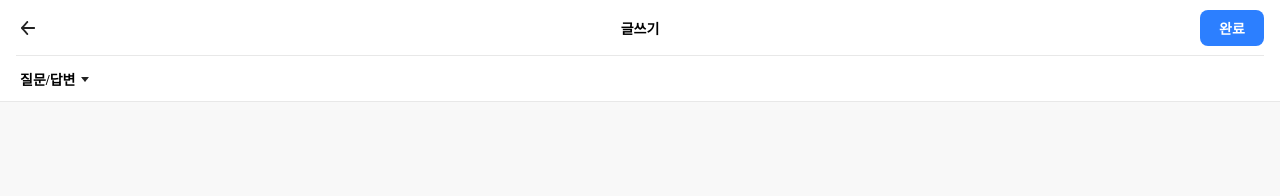
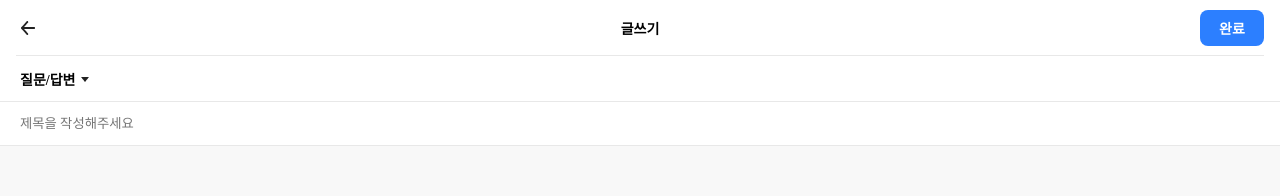
Before and after one commit to peppermintc/community-mobile, a React (Create React App) app: page /community/post/new in a window 1280 px wide. Shown: the top 196 px of the page. Built offline with nearby package versions, Linux system fonts and the light colour scheme; data requests are answered from the project's data file.

Commit message:
폼 제목 입력 컴포넌트 추가

```diff
--- /dev/null
+++ b/src/components/WritePage/TitleInput.tsx
@@ -0,0 +1,41 @@
+import React from "react";
+import { useSelector } from "react-redux";
+import styled from "styled-components";
+import useActionCreators from "../../hooks/useActionCreators";
+import { Post } from "../../interfaces";
+import { RootState } from "../../modules";
+
+const TitleInputContainer = styled.input`
+  background-color: #ffffff;
+  border: none;
+  height: 44px;
+  width: 100%;
+  border-bottom: 1px solid #e8e8e8;
+  padding-left: 20px;
+
+  &:focus {
+    outline: none;
+  }
+`;
+
+const TitleInput = () => {
+  const form = useSelector((state: RootState) => state.community.form);
+  const { setForm } = useActionCreators();
+
+  const onInputChange = (e: React.ChangeEvent<HTMLInputElement>) => {
+    if (!form) return;
+    if (!e.target) return;
+    const newTitle = e.target.value;
+    const newForm: Post = { ...form, title: newTitle };
+    setForm(newForm);
+  };
+
+  return (
+    <TitleInputContainer
+      placeholder="제목을 작성해주세요"
+      onChange={onInputChange}
+    />
+  );
+};
+
+export default TitleInput;
--- a/src/components/WritePage/WriteForm.tsx
+++ b/src/components/WritePage/WriteForm.tsx
@@ -3,6 +3,7 @@ import { useSelector } from "react-redux";
 import useActionCreators from "../../hooks/useActionCreators";
 import { RootState } from "../../modules";
 import CategorySelector from "./CategorySelector";
+import TitleInput from "./TitleInput";
 
 const WriteForm = () => {
   const isAppStateReady = useSelector(
@@ -43,6 +44,7 @@ const WriteForm = () => {
   return (
     <form onSubmit={onFormSubmit}>
       <CategorySelector />
+      <TitleInput />
     </form>
   );
 };
```
